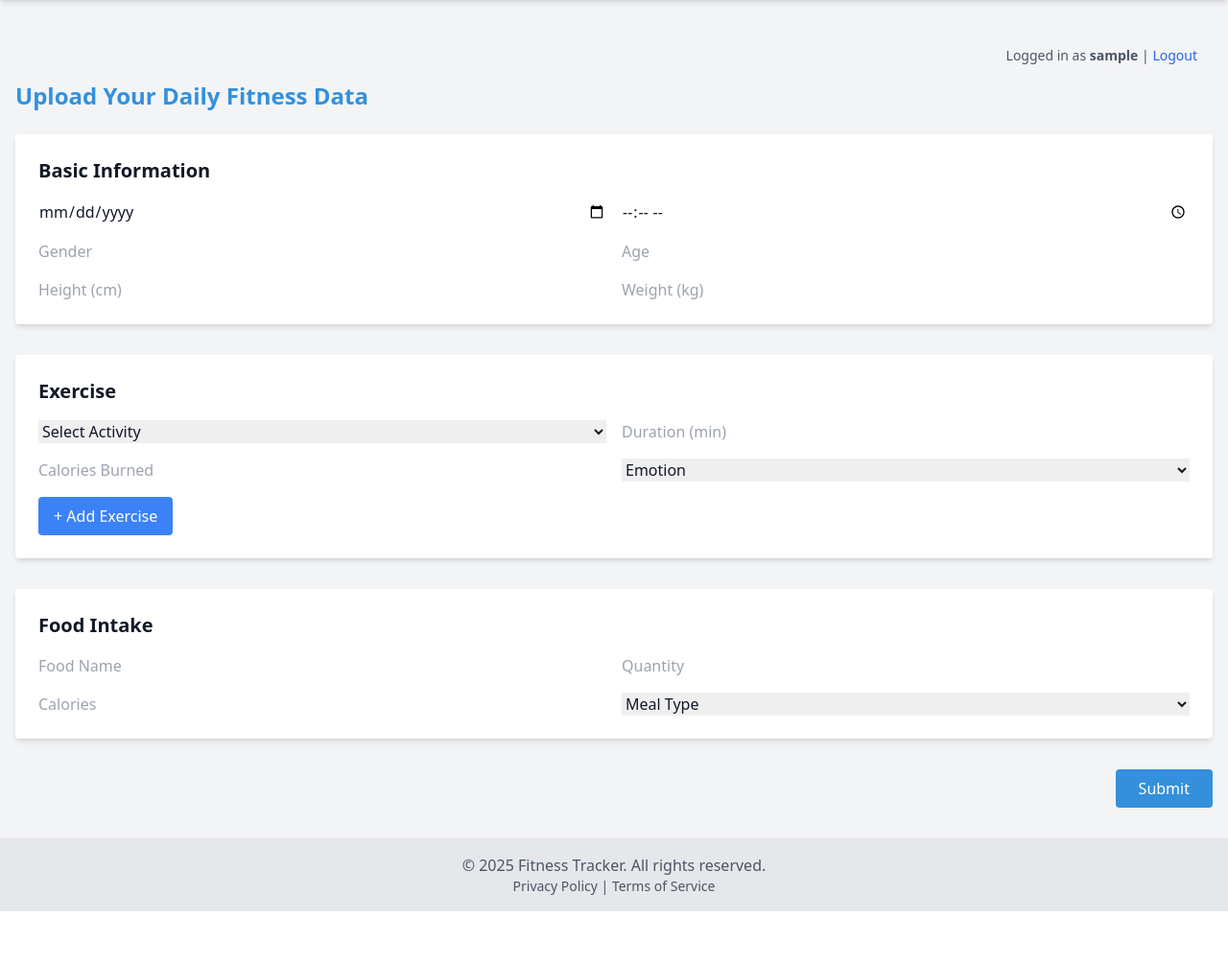
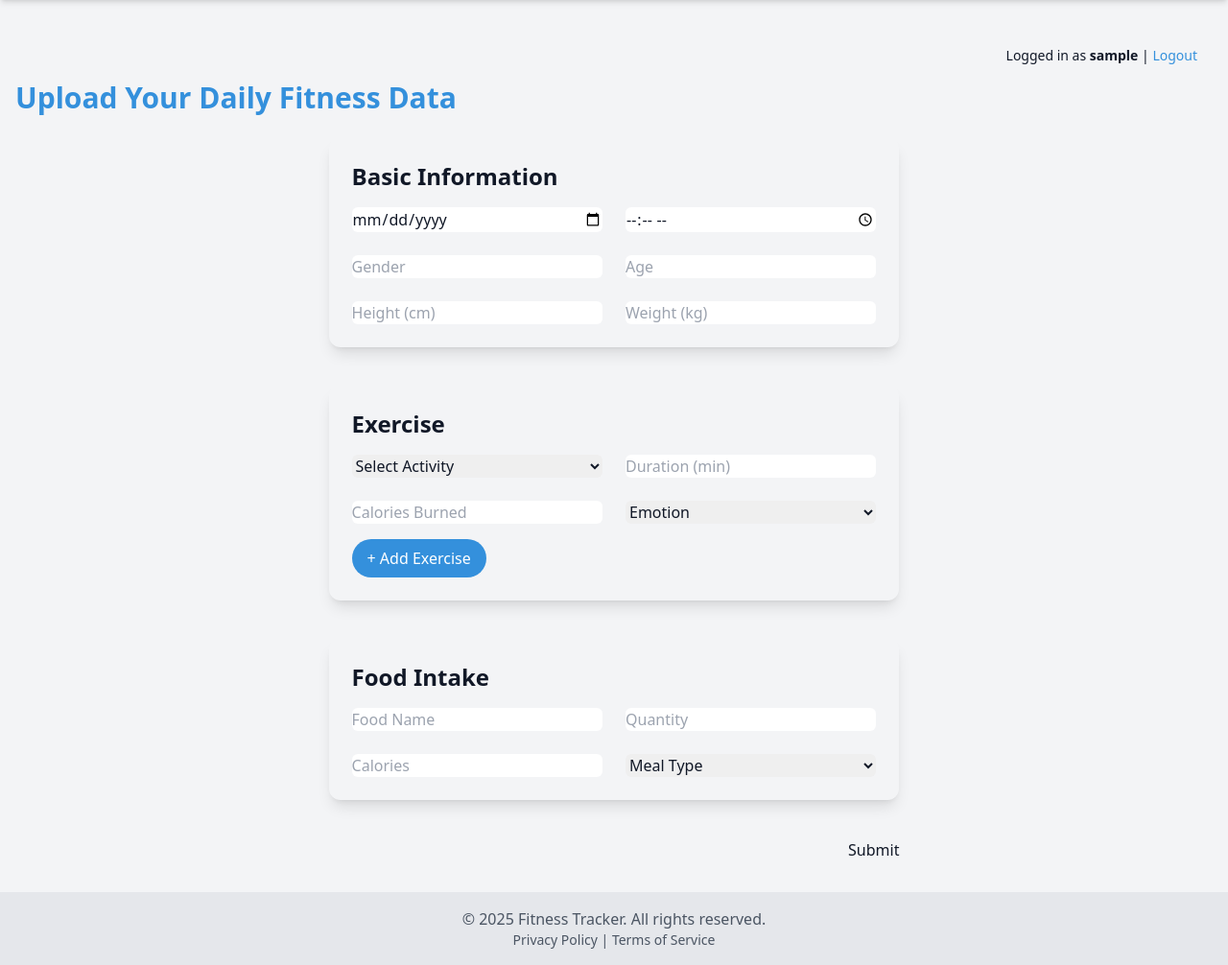
Before and after one commit to KunyangS/fittrack-webapp, a Flask app: page /upload in a window 1280 px wide. Shown: the part 60-1066 px from the top of the page at 96% size. Before the commit the page ends 1010 px from the top, so only its background shows below. Run offline with Flask 3, Linux system fonts and the light colour scheme; the visitor is signed in with stand-in values (Sample User, id 1); some libraries are stand-ins or nearby versions.

Commit message:
feat: refactor upload form to use Jinja2 templates and Tailwind config
- Replaced hardcoded HTML in `upload.html` with dynamic Jinja2 loops for select options
- Applied consistent styling using classes defined in `tailwind.config.js` (e.g., colors, shadows, rounded corners)
- Unified layout and component styling across sections (basic info, exercise, food intake)
- Improved semantic structure and maintainability of the template

This aligns the form with the overall design system and enhances reusability and consistency.

```diff
--- a/templates/upload.html
+++ b/templates/upload.html
@@ -3,77 +3,74 @@
 
 {% if username %}
 <div class="text-right p-4">
-    <p class="text-sm text-gray-600 dark:text-gray-300">
-      Logged in as <span class="font-bold">{{ username }}</span> |
-      <a href="{{ url_for('logout') }}" class="text-blue-600 hover:underline">Logout</a>
+    <p class="text-sm text-muted-text dark:text-gray-300">
+        Logged in as <span class="font-bold">{{ username }}</span> |
+        <a href="{{ url_for('logout') }}" class="text-primary hover:underline">Logout</a>
     </p>
 </div>
 {% endif %}
 
-<h2 class="text-2xl font-bold mb-6 text-primary">Upload Your Daily Fitness Data</h2>
+<h2 class="text-3xl font-heading font-bold mb-6 text-primary">Upload Your Daily Fitness Data</h2>
 
-<form id="uploadForm" class="space-y-8">
+<form id="uploadForm" method="POST" action="{{ url_for('upload') }}" class="space-y-10 max-w-prose mx-auto">
 
   <!-- Basic Info -->
-  <div class="bg-white dark:bg-gray-800 p-6 rounded shadow-md">
-    <h3 class="text-xl font-semibold mb-4">Basic Information</h3>
-    <div class="grid grid-cols-1 md:grid-cols-2 gap-4">
-      <input type="date" name="date" class="input" required>
-      <input type="time" name="time" class="input" required>
-      <input type="text" name="gender" placeholder="Gender" class="input" required>
-      <input type="number" name="age" placeholder="Age" class="input" required>
-      <input type="number" name="height" placeholder="Height (cm)" class="input" required>
-      <input type="number" name="weight" placeholder="Weight (kg)" class="input" required>
+  <div class="bg-light-bg dark:bg-gray-800 p-6 rounded-xl shadow-lg">
+    <h3 class="text-2xl font-heading font-semibold mb-4">Basic Information</h3>
+    <div class="grid grid-cols-1 md:grid-cols-2 gap-6">
+      <input type="date" name="date" class="input rounded-md" required>
+      <input type="time" name="time" class="input rounded-md" required>
+      <input type="text" name="gender" placeholder="Gender" class="input rounded-md" required>
+      <input type="number" name="age" placeholder="Age" class="input rounded-md" required>
+      <input type="number" name="height" placeholder="Height (cm)" class="input rounded-md" required>
+      <input type="number" name="weight" placeholder="Weight (kg)" class="input rounded-md" required>
     </div>
   </div>
 
   <!-- Exercise -->
-  <div class="bg-white dark:bg-gray-800 p-6 rounded shadow-md">
-    <h3 class="text-xl font-semibold mb-4">Exercise</h3>
+  <div class="bg-light-bg dark:bg-gray-800 p-6 rounded-xl shadow-lg">
+    <h3 class="text-2xl font-heading font-semibold mb-4">Exercise</h3>
     <div id="exerciseContainer">
-      <div class="exercise-block grid grid-cols-1 md:grid-cols-2 gap-4 mb-4">
-        <select name="activity_type" class="input" required>
+      <div class="exercise-block grid grid-cols-1 md:grid-cols-2 gap-6 mb-4">
+        <select name="activity_type" class="form-select rounded-md" required>
           <option value="">Select Activity</option>
-          <option value="Running">Running</option>
-          <option value="Cycling">Cycling</option>
-          <option value="Swimming">Swimming</option>
-          <option value="Yoga">Yoga</option>
-          <option value="Walking">Walking</option>
+          {% for activity in ['Running', 'Cycling', 'Swimming', 'Yoga', 'Walking'] %}
+            <option value="{{ activity }}">{{ activity }}</option>
+          {% endfor %}
         </select>
-        <input type="number" name="duration" placeholder="Duration (min)" class="input" required>
-        <input type="number" name="calories_burned" placeholder="Calories Burned" class="input" required>
-        <select name="emotion" class="input">
+        <input type="number" name="duration" placeholder="Duration (min)" class="from-input rounded-md" required>
+        <input type="number" name="calories_burned" placeholder="Calories Burned" class="from-input rounded-md" required>
+        <select name="emotion" class="form-select rounded-md">
           <option value="">Emotion</option>
-          <option value="happy">Happy</option>
-          <option value="tired">Tired</option>
-          <option value="stressed">Stressed</option>
-          <option value="relaxed">Relaxed</option>
+          {% for mood in ['happy', 'tired', 'stressed', 'relaxed'] %}
+            <option value="{{ mood }}">{{ mood.capitalize() }}</option>
+          {% endfor %}
         </select>
       </div>
     </div>
-    <button type="button" id="addExerciseBtn" class="bg-blue-500 text-white px-4 py-2 rounded hover:bg-blue-600">+ Add Exercise</button>
+    <button type="button" id="addExerciseBtn" class="bg-primary text-white px-4 py-2 rounded-full shadow-interactive hover:bg-primary-dark transition duration-fast">+ Add Exercise</button>
   </div>
 
   <!-- Food -->
-  <div class="bg-white dark:bg-gray-800 p-6 rounded shadow-md">
-    <h3 class="text-xl font-semibold mb-4">Food Intake</h3>
-    <div class="grid grid-cols-1 md:grid-cols-2 gap-4">
-      <input type="text" name="food_name" placeholder="Food Name" class="input" required>
-      <input type="number" name="food_quantity" placeholder="Quantity" class="input" required>
-      <input type="number" name="food_calories" placeholder="Calories" class="input" required>
-      <select name="meal_type" class="input">
+  <div class="bg-light-bg dark:bg-gray-800 p-6 rounded-xl shadow-lg">
+    <h3 class="text-2xl font-heading font-semibold mb-4">Food Intake</h3>
+    <div class="grid grid-cols-1 md:grid-cols-2 gap-6">
+      <input type="text" name="food_name" placeholder="Food Name" class="form-input rounded-md" required>
+      <input type="number" name="food_quantity" placeholder="Quantity" class="form-input rounded-md" required>
+      <input type="number" name="food_calories" placeholder="Calories" class="form-input rounded-md" required>
+      <select name="meal_type" class="form-input rounded-md">
         <option value="">Meal Type</option>
-        <option value="breakfast">Breakfast</option>
-        <option value="lunch">Lunch</option>
-        <option value="dinner">Dinner</option>
-        <option value="snack">Snack</option>
+        {% for meal in ['breakfast', 'lunch', 'dinner', 'snack'] %}
+          <option value="{{ meal }}">{{ meal.capitalize() }}</option>
+        {% endfor %}
       </select>
     </div>
   </div>
 
   <div class="text-right">
-    <button type="submit" class="bg-primary text-white px-6 py-2 rounded hover:bg-blue-600">Submit</button>
+    <button type="bg-primary text-white px-6 py-3 rounded-full shadow-lg hover:bg-primary-dark transition duration-fast font-semibold">Submit</button>
   </div>
 </form>
+
 <script src="{{ url_for('static', filename='js/upload.js') }}"></script>
 {% endblock %}
```
